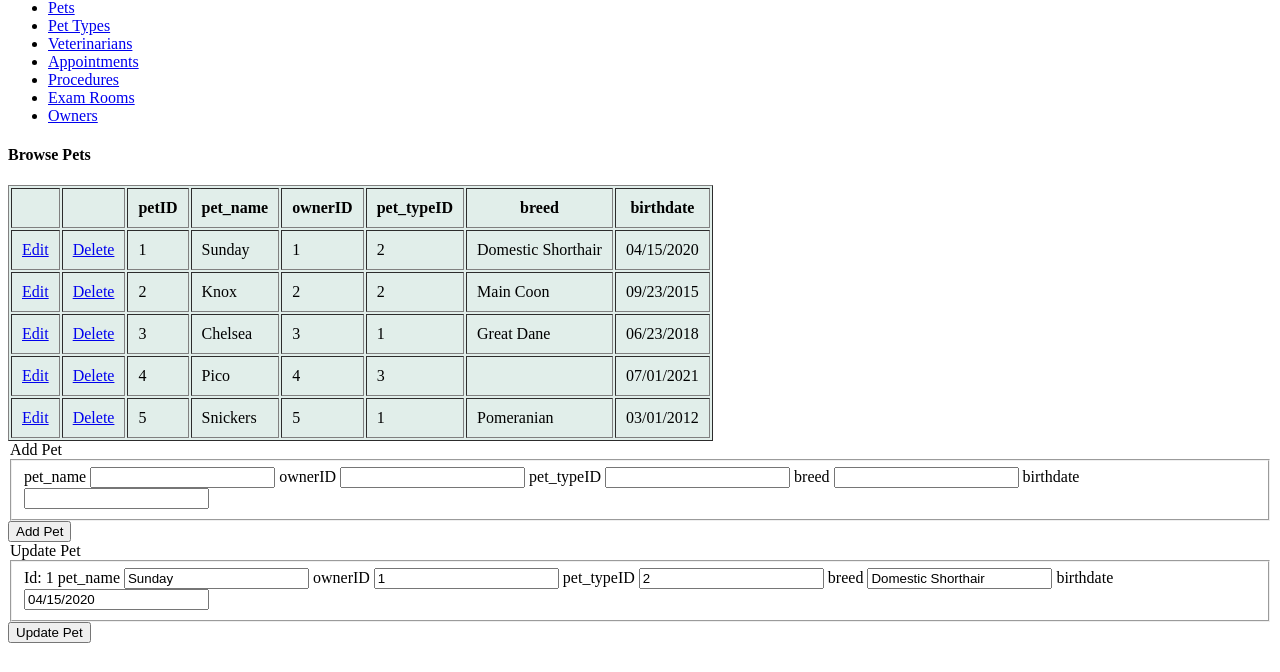
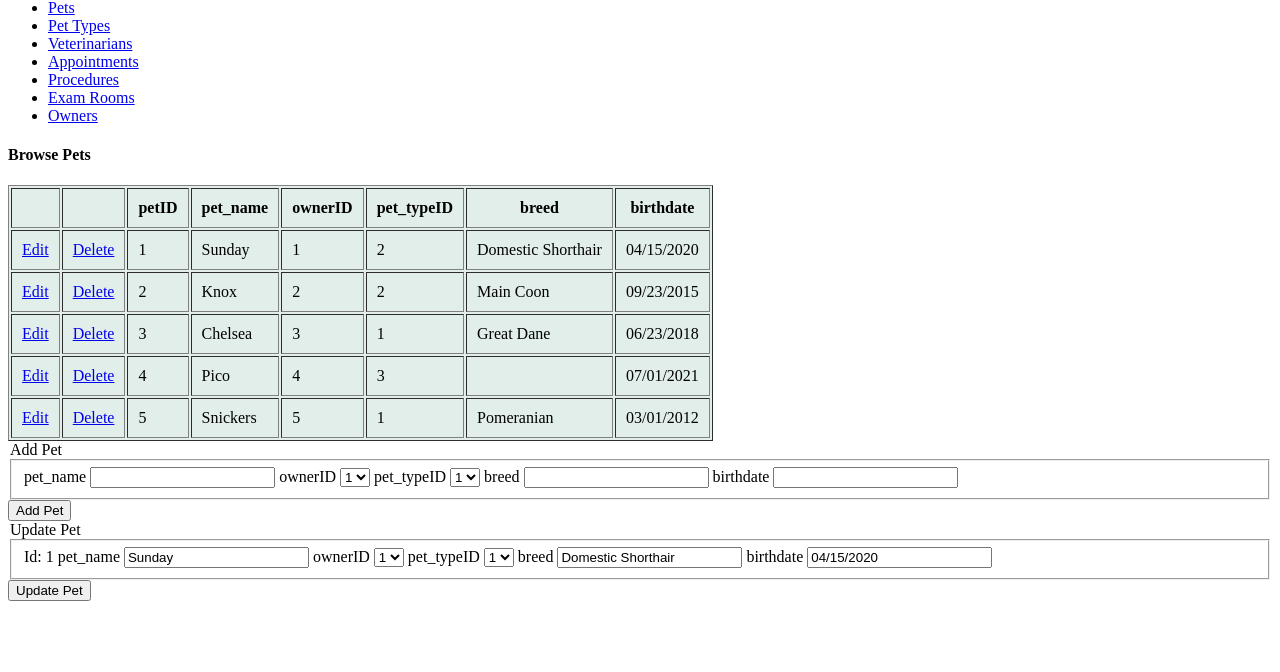
Before and after one commit to BeckyLashua/hichua, a plain HTML site: page pets.html in a window 1280 px wide. Shown: the part 128-800 px from the top of the page. Drawn offline with Linux system fonts and the light colour scheme.

Commit message:
Changed Foreign Keys in Pets and Appts to <select>
Foreign Keys cannot be text input. They need to be drop down options for the user to choose from. Changed the foreign keys in the Pets and Appointments forms to drop down menus.

```diff
--- a/pets.html
+++ b/pets.html
@@ -94,10 +94,21 @@
         <fieldset>
           <label>pet_name</label>
           <input type="text" name="name">
-          <label>ownerID</label>
-          <input type="text" name="ownerID">
-          <label>pet_typeID</label>
-          <input type="text" name="pettypeID">
+          <label for="ownerID">ownerID</label>
+          <select name="ownerID" id="ownerID">
+            <option value="1">1</option>
+            <option value="2">2</option>
+            <option value="3">3</option>
+            <option value="4">4</option>
+            <option value="5">5</option>
+          </select>
+          <label for="petTypeID">pet_typeID</label>
+          <select name="petTypeID" id="petTypeID">
+            <option value="1">1</option>
+            <option value="2">2</option>
+            <option value="3">3</option>
+            <option value="4">4</option>
+          </select>
           <label>breed</label>
           <input type="text" name="breed">
           <label>birthdate</label>
@@ -114,10 +125,21 @@
             <label>Id:</label> 1
             <label>pet_name</label>
             <input type="text" name="nameUpdate" value="Sunday">
-            <label>ownerID</label>
-            <input type="text" name="ownerIDUpdate" value="1">
-            <label>pet_typeID</label>
-            <input type="text" name="pettypeIDUpdate"value="2">
+            <label for="ownerID">ownerID</label>
+          <select name="ownerID" id="ownerID">
+            <option value="1" selected>1</option>
+            <option value="2">2</option>
+            <option value="3">3</option>
+            <option value="4">4</option>
+            <option value="5">5</option>
+          </select>
+          <label for="petTypeID">pet_typeID</label>
+          <select name="petTypeID" id="petTypeID">
+            <option value="1" selected>1</option>
+            <option value="2">2</option>
+            <option value="3">3</option>
+            <option value="4">4</option>
+          </select>
             <label>breed</label>
             <input type="text" name="breedUpdate" value="Domestic Shorthair">
             <label>birthdate</label>
```
Also changed, not shown: appointments.html (+28 -8 lines).
